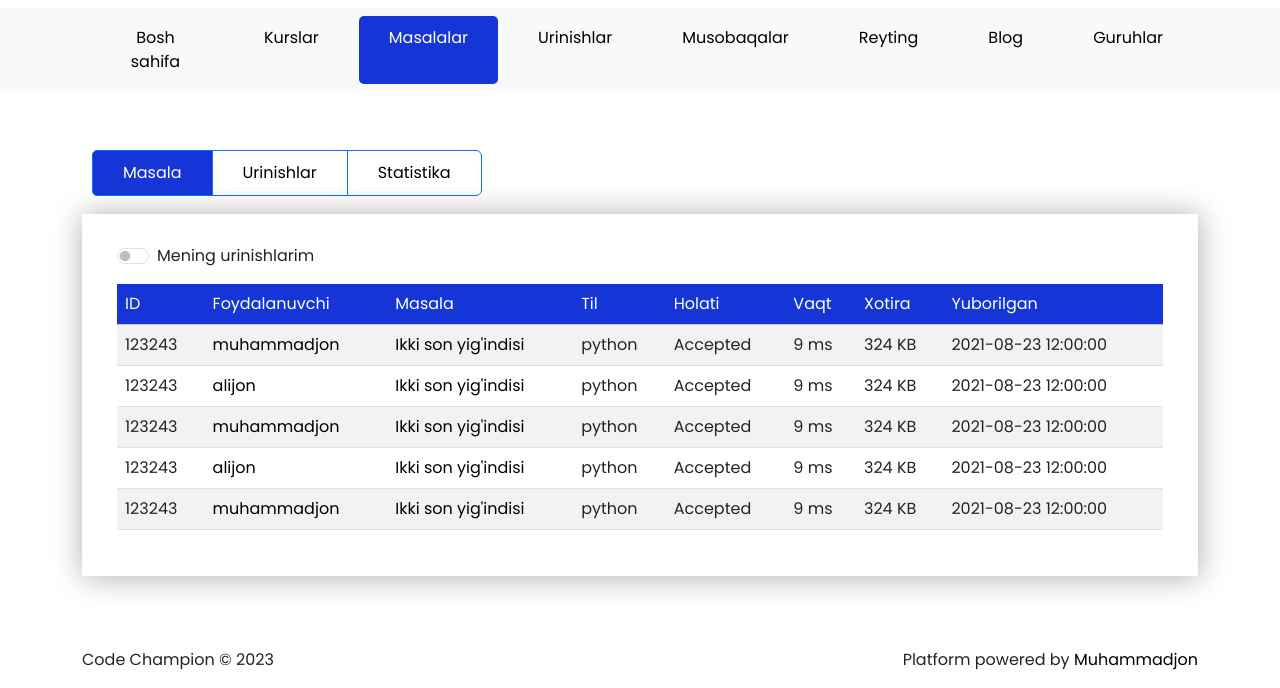
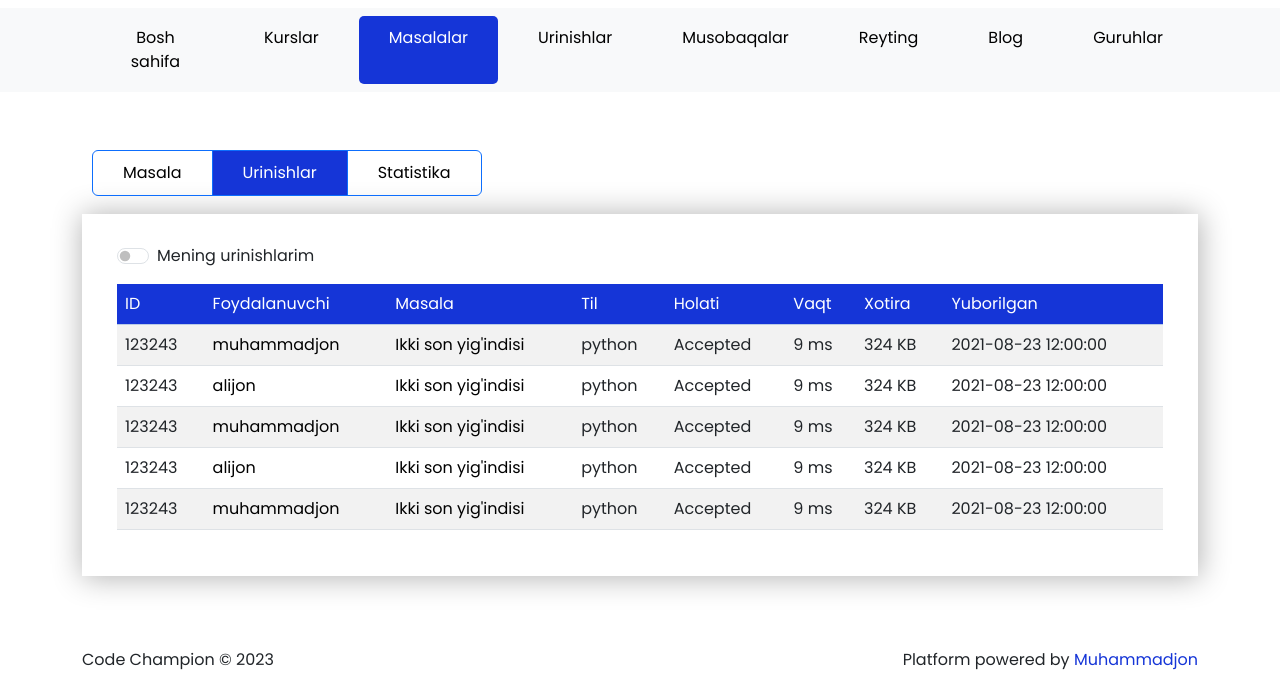
Before and after one commit to m-muhammadjon/CodeChampion-frontend, a plain HTML site: page problem_attempts.html in a window 1280 px wide. Shown: the part 115-803 px from the top of the page. Drawn offline with nearby package versions, Linux system fonts and the light colour scheme.

Commit message:
footer updated

```diff
--- a/problem_attempts.html
+++ b/problem_attempts.html
@@ -84,9 +84,9 @@
             <div class="mt-5 mb-4">
                 <div class="problem">
                     <div class="btn-group mb-2 problem-navbar" role="group" aria-label="Basic outlined example">
-                        <a href="./problem_detail.html" class="btn btn-outline-primary active">Masala</a>
-                        <a href="./problem_attempts.html" class="btn btn-outline-primary ">Urinishlar</a>
-                        <a href="" class="btn btn-outline-primary ">Statistika</a>
+                        <a href="./problem_detail.html" class="btn btn-outline-primary">Masala</a>
+                        <a href="./problem_attempts.html" class="btn btn-outline-primary active">Urinishlar</a>
+                        <a href="" class="btn btn-outline-primary">Statistika</a>
                     </div>
                     <div class="attempts">
                         <div class="form-check form-switch">
@@ -174,7 +174,7 @@
 <footer class="mt-5">
     <div class="container d-flex justify-content-between">
         <div>Code Champion &copy; 2023</div>
-        <div><p>Platform powered by <a href="">Muhammadjon</a></p></div>
+        <div><p>Platform powered by <a href="" class="blue">Muhammadjon</a></p></div>
     </div>
 </footer>
 
```
Also changed, not shown: attempts.html (+1 -1 lines), contests.html (+1 -1 lines), index.html (+1 -1 lines), problem_detail.html (+1 -1 lines), problems.html (+1 -1 lines), users.html (+1 -1 lines).
